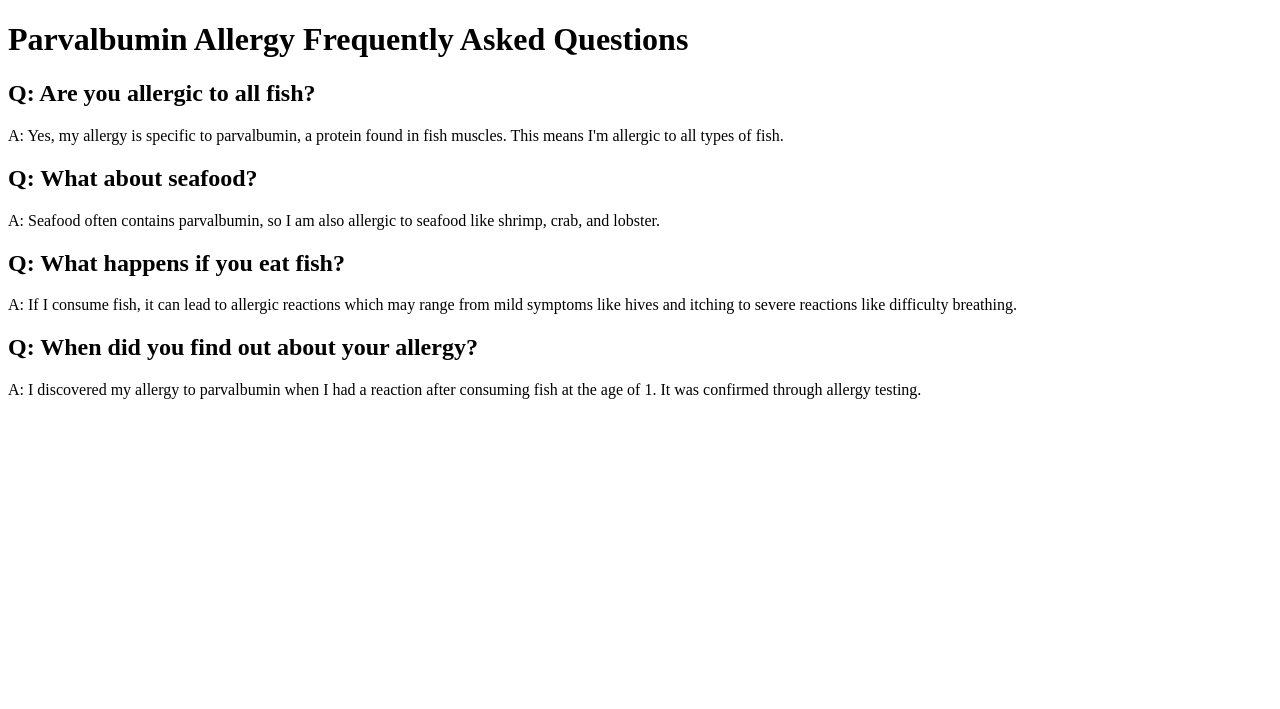
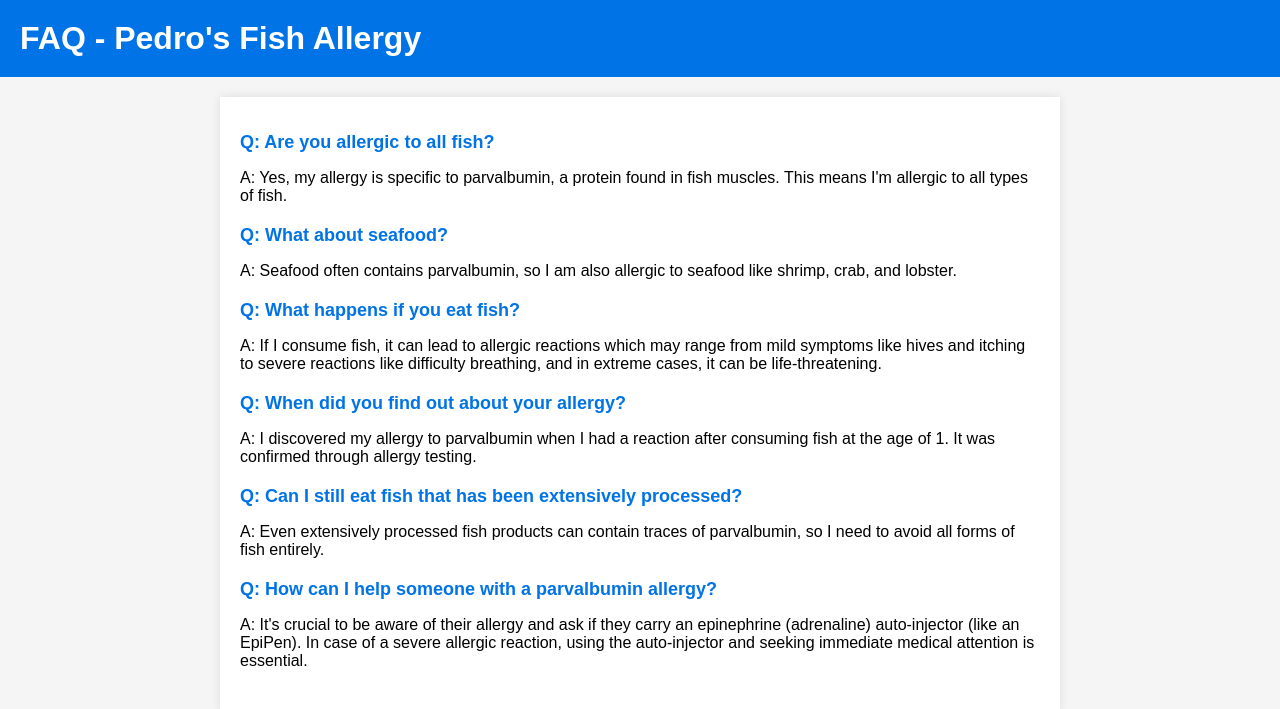
Before and after one commit to Pedrolindeza/pedrolindeza.com, a Flask app: page / in a window 1280 px wide. Shown: the top 709 px of the page. Run offline with Flask 2, Linux system fonts and the light colour scheme.

Commit message:
new template

```diff
--- a/templates/index.html
+++ b/templates/index.html
@@ -1,12 +1,44 @@
 <!DOCTYPE html>
 <html>
 <head>
-    <title>Fish Allergy FAQ</title>
+    <title>FAQ - Pedro's Fish Allergy</title>
+    <style>
+        body {
+            font-family: Arial, sans-serif;
+            margin: 0;
+            padding: 0;
+            background-color: #f5f5f5;
+        }
+        h1 {
+            background-color: #0073e6;
+            color: #fff;
+            padding: 20px;
+            margin: 0;
+        }
+        .container {
+            max-width: 800px;
+            margin: 20px auto;
+            padding: 20px;
+            background-color: #fff;
+            box-shadow: 0 0 10px rgba(0, 0, 0, 0.1);
+        }
+        .faq {
+            margin-bottom: 20px;
+        }
+        h2 {
+            font-size: 18px;
+            color: #0073e6;
+        }
+        p {
+            font-size: 16px;
+        }
+    </style>
 </head>
 <body>
 
-<h1>Parvalbumin Allergy Frequently Asked Questions</h1>
+<h1>FAQ - Pedro's Fish Allergy</h1>
 
+<div class="container">
     <div class="faq">
         <h2>Q: Are you allergic to all fish?</h2>
         <p>A: Yes, my allergy is specific to parvalbumin, a protein found in fish muscles. This means I'm allergic to all types of fish.</p>
@@ -19,7 +51,7 @@
 
     <div class="faq">
         <h2>Q: What happens if you eat fish?</h2>
-    <p>A: If I consume fish, it can lead to allergic reactions which may range from mild symptoms like hives and itching to severe reactions like difficulty breathing.</p>
+        <p>A: If I consume fish, it can lead to allergic reactions which may range from mild symptoms like hives and itching to severe reactions like difficulty breathing, and in extreme cases, it can be life-threatening.</p>
     </div>
 
     <div class="faq">
@@ -27,7 +59,18 @@
         <p>A: I discovered my allergy to parvalbumin when I had a reaction after consuming fish at the age of 1. It was confirmed through allergy testing.</p>
     </div>
 
+    <div class="faq">
+        <h2>Q: Can I still eat fish that has been extensively processed?</h2>
+        <p>A: Even extensively processed fish products can contain traces of parvalbumin, so I need to avoid all forms of fish entirely.</p>
+    </div>
+
+    <div class="faq">
+        <h2>Q: How can I help someone with a parvalbumin allergy?</h2>
+        <p>A: It's crucial to be aware of their allergy and ask if they carry an epinephrine (adrenaline) auto-injector (like an EpiPen). In case of a severe allergic reaction, using the auto-injector and seeking immediate medical attention is essential.</p>
+    </div>
+
     <!-- Add more FAQs if needed -->
+</div>
 
 </body>
 </html>
```
Lines whose indentation alone changed are shown as unchanged.
